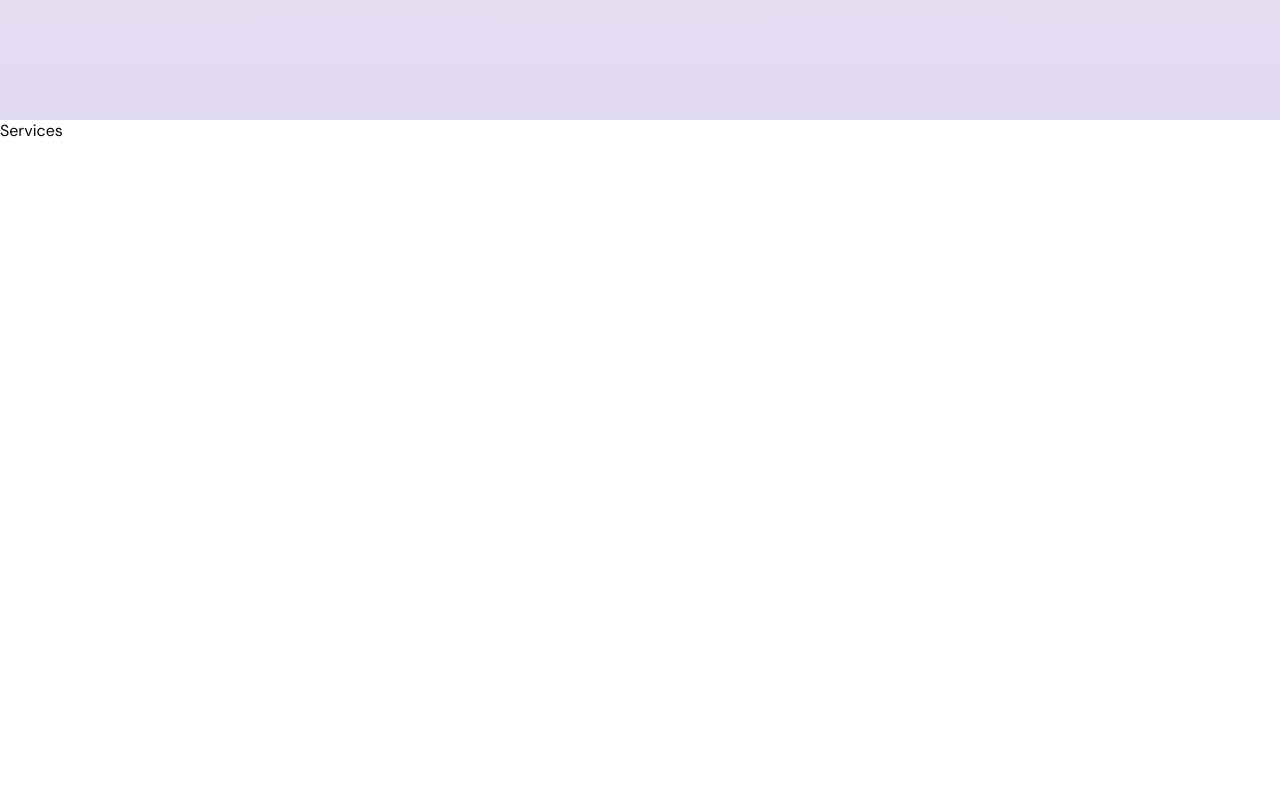
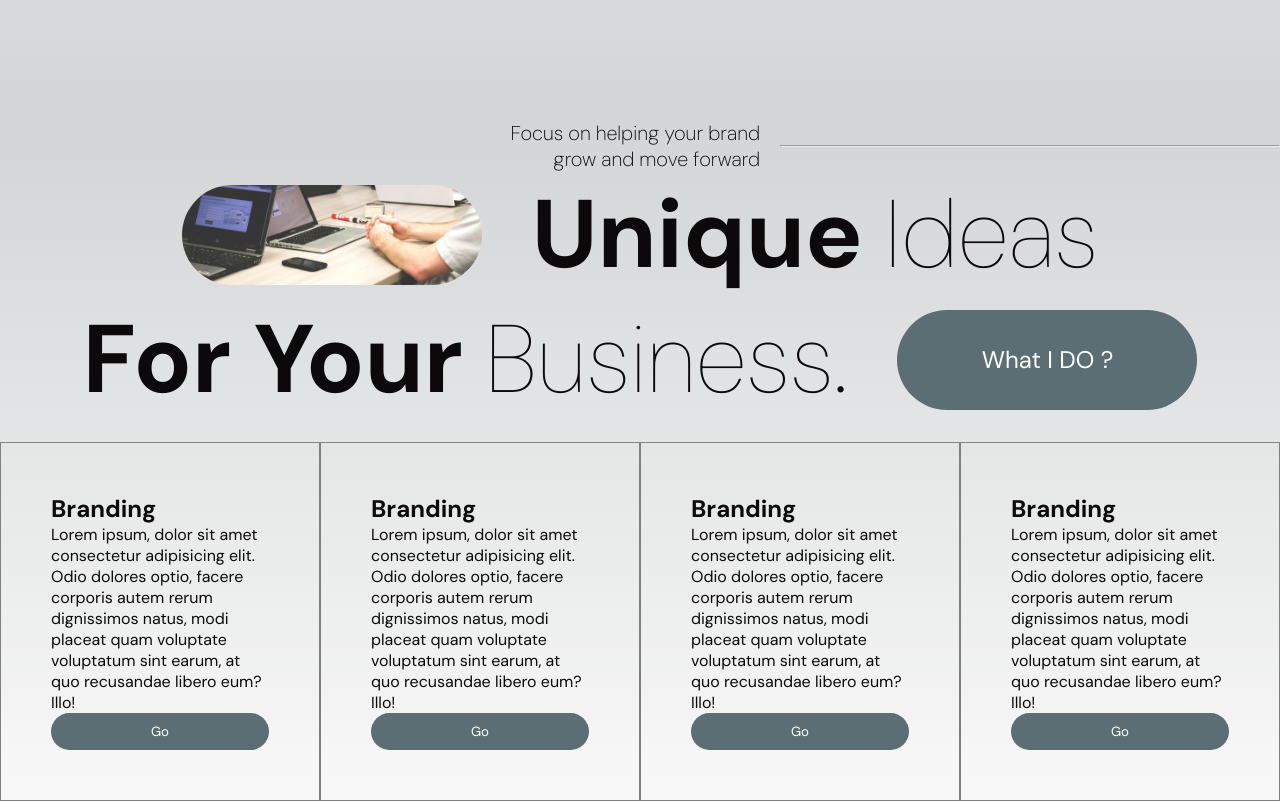
Before and after one commit to bitz-1/Vite-portfolio, a React (Vite) app: page / in a window 1280 px wide. Shown: the part 1480-2282 px from the top of the page. Built offline with nearby package versions, Linux system fonts and the light colour scheme.

Commit message:
7 services

```diff
--- a/src/App.jsx
+++ b/src/App.jsx
@@ -2,6 +2,7 @@ import "../src/scss/app.scss"
 import Navbar from "./components/Navbar/Navbar";
 import Hero from "./components/hero/hero";
 import Parallax from "./components/parallax/Parallax";
+import Services from "./components/services/Services";
 const App = () => {
   return <div>
     <section  id="Homepage">
@@ -9,7 +10,7 @@ const App = () => {
       <Hero/>
     </section>
     <section id="Services"><Parallax type="services"/></section>
-    <section>Services</section>
+    <section><Services/></section>
     <section id="Portfolio"><Parallax type="portfolio"/></section>
     <section>Portfolio1</section>
     <section>Portfolio2</section>
--- a/src/components/hero/Hero.jsx
+++ b/src/components/hero/Hero.jsx
@@ -48,7 +48,7 @@ const Hero = () => {
         </motion.div>
           <motion.div className="textContainer" variants={textVariants} initial="initial" animate="animate">
           <motion.h2 variants={textVariants}>APURV NANDGAONKAR</motion.h2>
-          <motion.h1 variants={textVariants}><span style={{color:'#836bc9'}}>Software Engineer</span> | Full-Stack Web Developer \- </motion.h1>
+          <motion.h1 variants={textVariants}><span style={{color:'#5b6e74'}}>Software Engineer</span> | Full-Stack Web Developer \- </motion.h1>
           <motion.div variants={textVariants} className="buttons">
             <button variants={textVariants}>See the Latest Work</button>
             <button variants={textVariants}>Contact Me</button>
--- a/src/components/parallax/Parallax.jsx
+++ b/src/components/parallax/Parallax.jsx
@@ -18,8 +18,8 @@ const Parallax = ({type}) => {
     style={{
         background:
             type==="services"
-            ? "linear-gradient(180deg, #fff5eedb,#E0D9F2)"
-            :"linear-gradient(180deg, #E0D9F2,#fff5eedb)",
+            ? "linear-gradient(180deg, #FFFFFF,#a3a6a87a)"
+            :"linear-gradient(180deg, #a3a6a87a,#FFFFFF)",
             }}
     >
      <motion.h1 style={{y :yText}}>{type==="services" ? "What i Do ?" :  "What i Did ?"}</motion.h1>
--- /dev/null
+++ b/src/components/services/Services.jsx
@@ -0,0 +1,96 @@
+import "../../scss/services.scss";
+import {motion , useInView} from "framer-motion";
+const variants = {
+    initial: {
+      x: -500,
+      y: 100,
+      opacity: 0,
+    },
+    animate: {
+      x: 0,
+      opacity: 1,
+      y: 0,
+      transition: {
+        duration: 1,
+        staggerChildren: 0.1,
+      },
+    },
+  };
+
+const Services = () => {
+  return (
+    <div className="parentServices">
+    <motion.div className="services" variants={variants} initial="initial" whileInView="animate">
+        <motion.div className="textContainer"variants={variants}>
+
+         <p>Focus on helping your brand <br/> grow and move forward </p>
+         <hr/>
+
+
+
+        </motion.div>
+        <motion.div className="titleContainer" variants={variants}>
+            <div className="title">
+                <img src="./services.jpg" alt="" />
+                <h1>
+                    <motion.b whileHover={{color:"#5b6e74"}}>Unique</motion.b> Ideas
+                </h1>
+            </div>
+            <div className="title">
+                <h1>
+                    <motion.b whileHover={{color:"#5b6e74"}}>For Your</motion.b> Business.
+                </h1>
+                <button> What I DO ?</button>
+            </div>
+        </motion.div>
+        <motion.div className="listContainer">
+            <motion.div className="box" whileHover={{background:"lightgray"}}>
+                <h2>Branding</h2>
+                <p>
+                    Lorem ipsum, dolor sit amet consectetur adipisicing elit.
+                    Odio dolores optio, facere corporis autem rerum
+                    dignissimos natus, modi placeat quam voluptate voluptatum sint earum,
+                    at quo recusandae libero eum? Illo!
+                </p>
+                <button> Go</button>
+            </motion.div>
+            <motion.div className="box" whileHover={{background:"lightgray"}} >
+                <h2>Branding</h2>
+                <p>
+                    Lorem ipsum, dolor sit amet consectetur adipisicing elit.
+                    Odio dolores optio, facere corporis autem rerum
+                    dignissimos natus, modi placeat quam voluptate voluptatum sint earum,
+                    at quo recusandae libero eum? Illo!
+                </p>
+                <button> Go</button>
+            </motion.div>
+            <motion.div className="box" whileHover={{background:"lightgray"}}>
+                <h2>Branding</h2>
+                <p>
+                    Lorem ipsum, dolor sit amet consectetur adipisicing elit.
+                    Odio dolores optio, facere corporis autem rerum
+                    dignissimos natus, modi placeat quam voluptate voluptatum sint earum,
+                    at quo recusandae libero eum? Illo!
+                </p>
+                <button> Go</button>
+            </motion.div>
+            <motion.div className="box" whileHover={{background:"lightgray"}}>
+                <h2>Branding</h2>
+                <p>
+                    Lorem ipsum, dolor sit amet consectetur adipisicing elit.
+                    Odio dolores optio, facere corporis autem rerum
+                    dignissimos natus, modi placeat quam voluptate voluptatum sint earum,
+                    at quo recusandae libero eum? Illo!
+                </p>
+                <button> Go</button>
+            </motion.div>
+        </motion.div>
+
+
+    </motion.div>
+    </div>
+
+  )
+}
+
+export default Services
--- a/src/scss/hero.scss
+++ b/src/scss/hero.scss
@@ -1,7 +1,7 @@
 .hero{
     height: calc(100vh - 100px);
     overflow: hidden;
-    background: linear-gradient(180deg,#FFFFFF,#fff5eedb);
+    background: linear-gradient(180deg,#FFFFFF,#8f9295d2);
     position: relative;
 
     .wrapper{
@@ -14,7 +14,7 @@
             font-size: 50vh;
             bottom: -120px;
             white-space: nowrap;
-            color:#0a0fff;
+            color:#01010a;
             width: 50%;
             font-weight: bold;
             z-index: -600;
--- /dev/null
+++ b/src/scss/services.scss
@@ -0,0 +1,92 @@
+.parentServices{
+    background: linear-gradient(180deg , #a3a6a87a,#FFFFFF);
+    height: 100%;
+
+    .services{
+        display: flex;
+        flex-direction: column;
+        justify-content: space-between;
+
+        .textContainer{
+            flex: 1;
+            align-self: flex-end;
+            display: flex;
+            align-items: center;
+            gap: 20px;
+
+            p{
+                font-weight: 200;
+                font-size: 20px;
+                text-align: right;
+            }
+
+            hr{
+                width: 500px;
+
+                border-top: 0.5px, solid black;
+            }
+
+        }
+        .titleContainer{
+            flex: 2;
+            display: flex;
+            flex-direction: column;
+            align-items: center;
+            .title{
+                display: flex;
+                gap: 50px;
+                align-items: center;
+                img{
+                    width: 300px;
+                    height: 100px;
+                    border-radius: 50px;
+                    object-fit: cover;
+                }
+                h1{
+                    font-size: 96px;
+                    font-weight: 100;
+
+                }
+                button{
+                    width: 300px;
+                    height: 100px;
+                    border-radius: 50px;
+                    background-color:#5b6e74;
+                    color: white;
+                    border:none;
+                    font-size: 24px;
+                    cursor: pointer;
+                }
+            }
+
+
+        }
+        .listContainer{
+            flex: 2;
+            display: flex;
+            max-width: 1366px;
+            margin: auto;
+
+            .box{
+                margin-top: 20px;
+                padding: 50px;
+                border: 0.5px solid gray;
+                display: flex;
+                flex-direction: column;
+                justify-content: space-between;
+
+                button{
+                    padding: 10px;
+                    background-color: #5b6e74;
+                    border: none;
+                    cursor: pointer;
+                    border-radius: 50px;
+                    color: white;
+                }
+            }
+
+        }
+
+    }
+
+}
```
Also changed, not shown: public/services.jpg (added).
